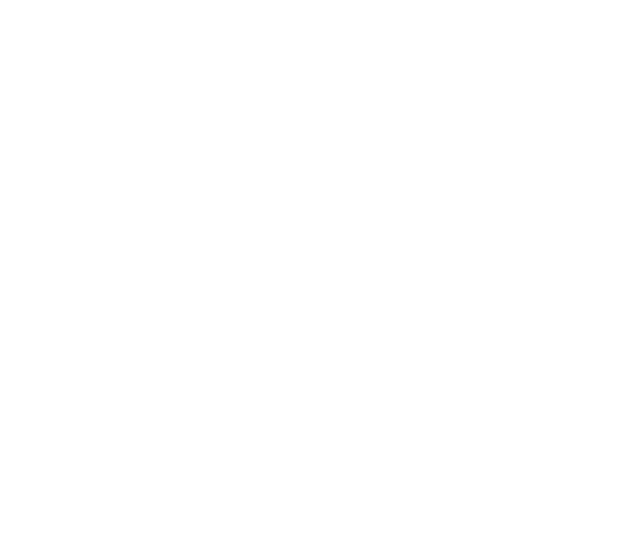
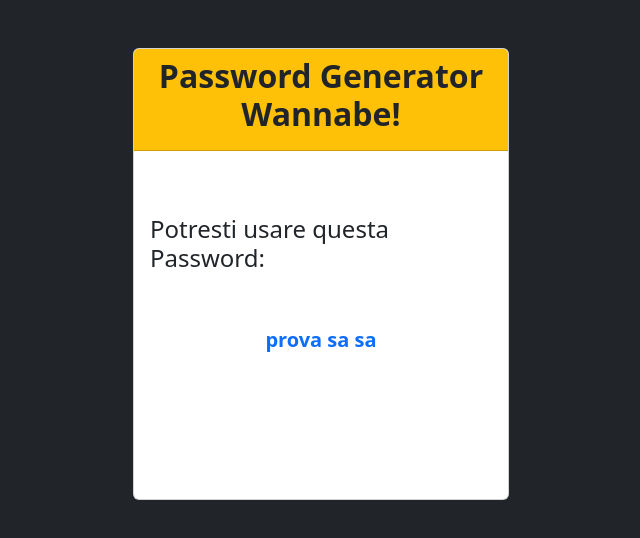
Before and after one commit to raffaele-catalano/js-pwdgen-wannabe, a plain HTML site: page index.html in a window 1280 px wide. Shown: the whole page, without its empty margins (319-959 px from the left). Drawn offline with nearby package versions, Linux system fonts and the light colour scheme.

Commit message:
structure html

```diff
--- a/assets/css/style.css
+++ b/assets/css/style.css
@@ -0,0 +1,4 @@
+.container {
+    height: 500px;
+    width: 400px;
+}
--- a/index.html
+++ b/index.html
@@ -6,12 +6,28 @@
     <meta charset="UTF-8">
     <meta http-equiv="X-UA-Compatible" content="IE=edge">
     <meta name="viewport" content="width=device-width, initial-scale=1.0">
+    <!-- bootstrap link  -->
+    <link rel='stylesheet' href='https://cdnjs.cloudflare.com/ajax/libs/bootstrap/5.2.3/css/bootstrap.css' integrity='sha512-bR79Bg78Wmn33N5nvkEyg66hNg+xF/Q8NA8YABbj+4sBngYhv9P8eum19hdjYcY7vXk/vRkhM3v/ZndtgEXRWw==' crossorigin='anonymous'/>
+    <!-- css style link  -->
     <link rel="stylesheet" href="assets/css/style.css">
+    <!-- favicon -->
+    <link rel="shortcut icon" href="assets/img/icons8-lock-48.png" type="png">
     <title>Password Generator</title>
 </head>
 
-<body>
+<body class="bg-dark">
 
+    <div class="container pt-5">
+        <div class="card h-100">
+            <div class="card-header bg-warning">
+                <h2 class="text-center fw-bold">Password Generator Wannabe!</h2>
+            </div>
+            <div class="card-body d-flex flex-column align-items-center">
+                <h4 class="py-5">Potresti usare questa Password:</h4>
+                <h5 class="fw-bold text-primary">prova sa sa</h5>
+            </div>
+        </div>
+    </div>
 
 
 
```
Also changed, not shown: assets/img/icons8-lock-48.png (added).
